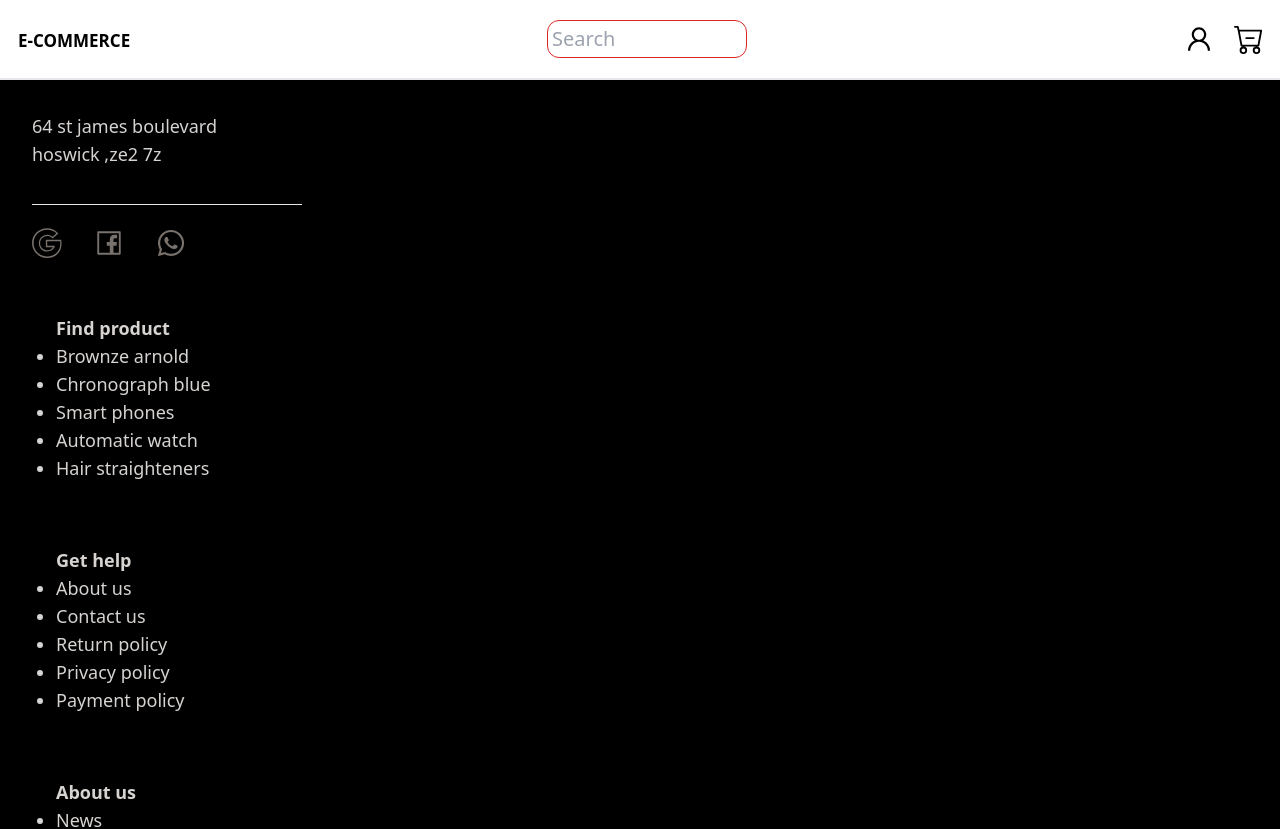
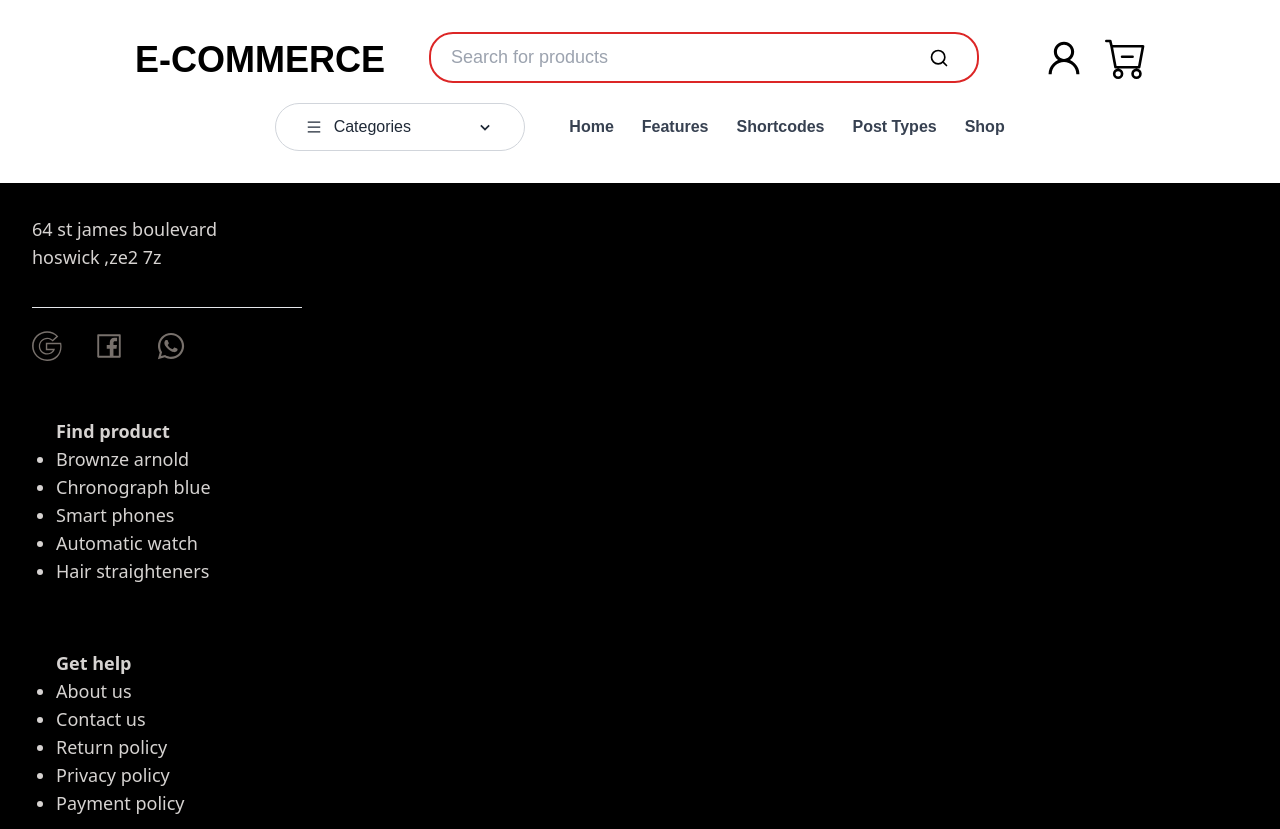
Before and after one commit to No-Country/c13-26-m-node-react, a React (Vite) app in the folder front/: page / in a window 1280 px wide. Shown: the top 829 px of the page. Built offline with nearby package versions, Linux system fonts and the light colour scheme.

Commit message:
style: maquetado general

```diff
--- a/front/src/components/navbar/Navbar.jsx
+++ b/front/src/components/navbar/Navbar.jsx
@@ -1,37 +1,41 @@
 import React from 'react'
 import {BsCartDash} from "react-icons/bs";
-import {AiOutlineUser} from "react-icons/ai";
+import {AiOutlineUser, AiOutlineMenu} from "react-icons/ai";
+import {BiChevronDown} from "react-icons/bi";
+import {FiSearch} from "react-icons/fi";
+
+
 
 
 
 const Navbar = () => {
   return (
 
-    <header className='bg-white text-black h-20 w-full px-4 border-b-2'>
-      <div className='h-full flex items-center justify-between'>
+    <header className='bg-white text-black h-full w-full px-6 py-8 font-poppins'>
+      <article className='h-full flex items-center justify-center gap-11 pb-5'>
         <button className=''
         >
           <p className=' font-bold
-          text-[17px] pt-[4px] pl-[2px] text-black'>E-COMMERCE</p>
+          text-4xl pt-[4px] pl-[2px] text-black'>E-COMMERCE</p>
           </button>
 
           <form
       className="flex
-       gap-2 text-white text-2xl pr-5"
+       gap-2 text-white text-2xl pr-5 relative"
     >
-
-
       <input
         type="text"
-        className="text-xl w-28 md:w-[200px] bg-transparent border-[1px] border-red-600
-        outline-none rounded-xl p-1"
-        placeholder="Search"
+        className="text-lg  md:w-[550px] bg-transparent border-[2px] h-[51px] border-red-600
+        outline-none rounded-3xl px-5"
+        placeholder="Search for products"
         name='search'
-
       />
+        <button type='submit' className='absolute left-[500px] mt-4 text-xl'>
+        <FiSearch className='text-black'/>
+        </button>
     </form>
       <nav>
-        <ul className='flex gap-5 font-semibold text-[30px] text-black'>
+        <ul className='flex gap-5 font-semibold text-black text-[42px]'>
           <li>
             <AiOutlineUser/>
           </li>
@@ -40,7 +44,30 @@ const Navbar = () => {
           </li>
         </ul>
       </nav>
-      </div>
+      </article>
+
+      <article className='flex flex-row justify-center gap-11'>
+
+        <button className='flex items-center border-[1px] border-gray-300 rounded-3xl
+        justify-center w-[250px] h-12 font-light text-gray-800 gap-16'>
+          <div className='flex items-center gap-3'>
+          <AiOutlineMenu/>
+          <h2>
+            Categories
+          </h2>
+          </div>
+          <BiChevronDown className='text-xl'/>
+        </button>
+        <div className='pt-3 font-semibold text-gray-700'>
+          <ul className='flex gap-7'>
+            <li>Home</li>
+            <li>Features</li>
+            <li>Shortcodes</li>
+            <li>Post Types</li>
+            <li>Shop</li>
+          </ul>
+        </div>
+      </article>
     </header>
 
   )
```
